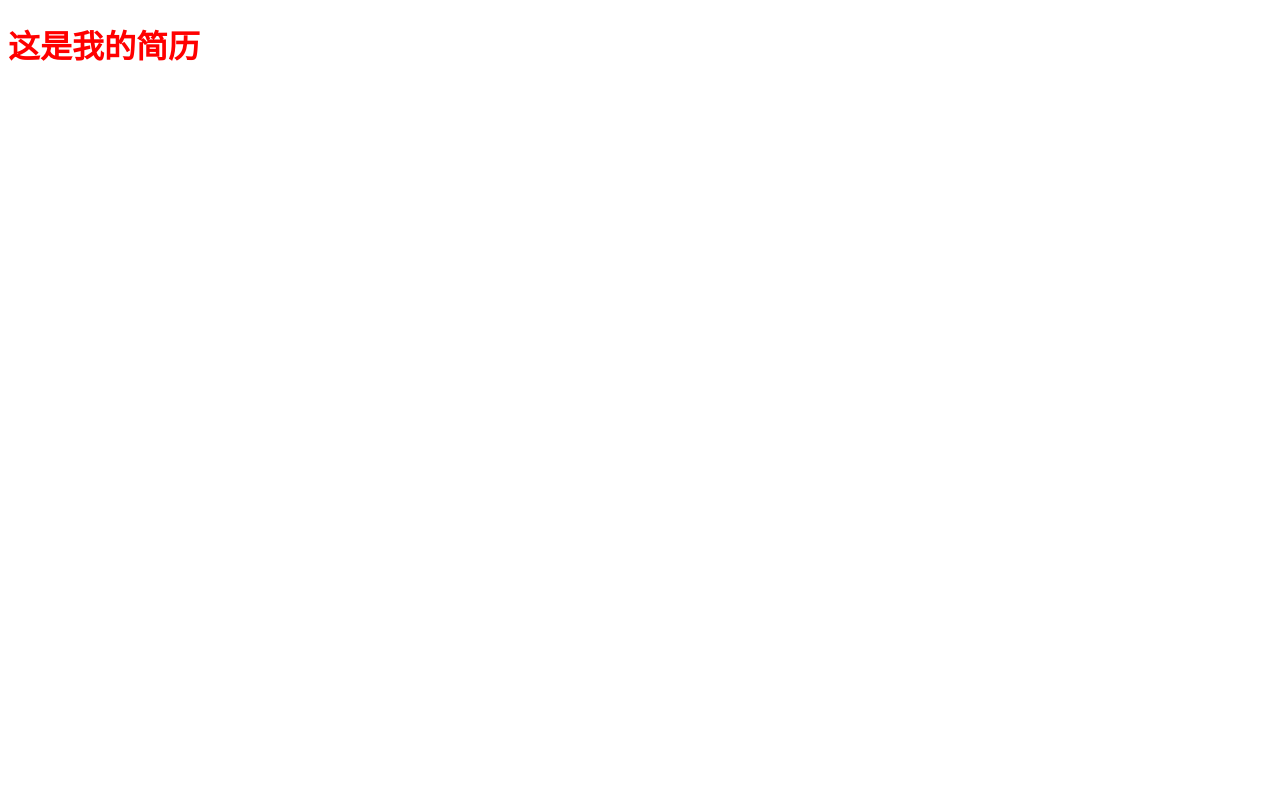
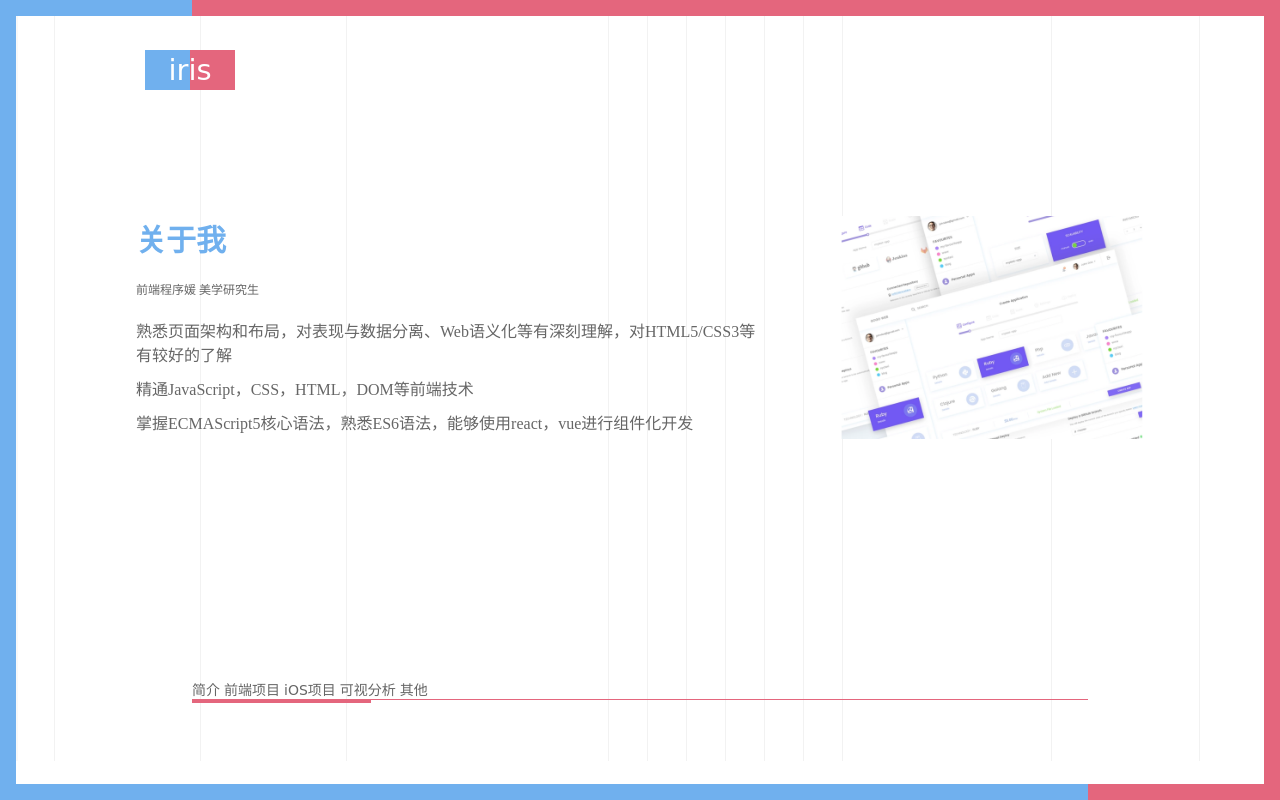
Before and after one commit to IrisPierce/myResume, a plain HTML site: page index.html in a window 1280 px wide. Drawn offline with Linux system fonts and the light colour scheme.

Commit message:
Add files via upload
html css 简单版本

```diff
--- a/css/index.css
+++ b/css/index.css
@@ -1,3 +1,197 @@
-h1{
-    color: red;
+* {
+    margin: 0;
+    padding: 0;
+    box-sizing: border-box;
 }
+
+#page {
+    height: 100vh;
+    overflow: auto;
+    scroll-behavior: smooth;
+}
+
+
+/* 一、page页面边框 */
+
+#page {
+    position: relative;
+    border-top: 16px solid #E4667D;
+    border-left: 16px solid #70B0EE;
+    border-right: 16px solid #E4667D;
+    border-bottom: 16px solid #70B0EE;
+    background: url(../img/bg.svg) 0 0 no-repeat;
+}
+
+
+/* before 伪元素:在元素内容的最前面添加新内容 */
+
+#page::before {
+    position: fixed;
+    top: 0;
+    left: 0;
+    z-index: 1;
+    /* z-index 是 -1，因此它在元素的后面出现。 */
+    content: '';
+    display: block;
+    width: 25%;
+    height: 16px;
+    background-color: #70B0EE;
+    transition: width .3s;
+    /* 从 16px 逐渐变为 xpx： */
+}
+
+
+/* after 伪元素:在每个 id=page 的元素的内容之后插入新内容 */
+
+#page::after {
+    position: fixed;
+    bottom: 0;
+    right: 0;
+    content: '';
+    display: block;
+    width: 25%;
+    height: 16px;
+    background-color: #E4667D;
+    transition: width .3s;
+}
+
+#page.about::before,
+#page.about::after {
+    width: 15%;
+}
+
+#page.web::before,
+#page.web::after {
+    width: 35%;
+}
+
+#page.iOS::before,
+#page.iOS::after {
+    width: 50%;
+}
+
+#page.visual::before,
+#page.visual::after {
+    width: 65%;
+}
+
+#page.other::before,
+#page.other::after {
+    width: 85%;
+}
+
+
+/* 二、logo */
+
+.logo {
+    position: fixed;
+    left: 145px;
+    top: 50px;
+    width: 90px;
+    line-height: 40px;
+    text-align: center;
+    color: #fff;
+    font-size: 29px;
+    font-family: cursive, 'Courier New', Courier, monospace;
+    background: linear-gradient(to right, #70B0EE 50%, #E4667D 50%);
+}
+
+
+/* 三、导航栏 */
+
+nav {
+    position: fixed;
+    left: 50%;
+    bottom: 100px;
+    transform: translateX(-50%);
+    border-bottom: 1px solid #E4667D;
+    display: fixed;
+    width: 70%;
+    min-width: 800px;
+}
+
+nav>a {
+    flex: 1;
+    padding-bottom: 10px;
+    font-size: 14px;
+    color: #666;
+    text-decoration: none;
+    font-family: cursive, 'Courier New', Courier, monospace;
+    text-align: center;
+}
+
+nav::after {
+    content: '';
+    position: absolute;
+    left: 0;
+    bottom: -4px;
+    width: calc(100%/5);
+    height: 3px;
+    background: #E4667D;
+    transition: left .3s;
+}
+
+#page.about nav::after {
+    left: 0;
+}
+
+#page.component nav::after {
+    left: calc(1*100%/5)
+}
+
+#page.framework nav::after {
+    left: calc(2*100%/5)
+}
+
+#page.miniapp nav::after {
+    left: calc(3*100%/5)
+}
+
+#page.wheels nav::after {
+    left: calc(4*100%/5)
+}
+
+
+/* 四、主页面的内容 分为h2、labels、detail */
+
+section {
+    display: flex;
+    height: 100vh;
+    min-height: 600px;
+    padding: 200px 120px;
+}
+
+section .main {
+    float: 1px;
+}
+
+section h2 {
+    font-size: 30px;
+    color: #70B0EE;
+}
+
+section .labels {
+    color: #666;
+    font-size: 12px;
+    margin-top: 20px;
+}
+
+section .detail {
+    color: #666;
+    font-size: 16px;
+    margin-top: 20px;
+}
+
+section .detail p {
+    margin-top: 10px;
+    font-weight: 200;
+}
+
+section figure {
+    width: 350px;
+    margin-left: 80px;
+}
+
+section figure img {
+    width: 100%;
+}
--- a/index.html
+++ b/index.html
@@ -1,5 +1,6 @@
 <!DOCTYPE html>
 <html lang="en">
+
 <head>
     <meta charset="UTF-8">
     <meta name="viewport" content="width=device-width, initial-scale=1.0">
@@ -7,8 +8,74 @@
     <title>我的简历</title>
     <link rel="stylesheet" href="./css/index.css">
 </head>
+
 <body>
-    <h1>这是我的简历</h1>
+    <div id="page" class="about">
+        <!-- 左上交LOGO部分 -->
+        <div class="logo">iris</div>
+        <!-- 中部下方的页面导航 -->
+        <nav>
+            <a href="#about">简介</a>
+            <a href="#web">前端项目</a>
+            <a href="#iOS">iOS项目</a>
+            <a href="#visual">可视分析</a>
+            <a href="#other">其他</a>
+        </nav>
+        <!-- 主页内容 -->
+        <section id="about">
+            <div class="main">
+                <h2>关于我</h2>
+                <div class="labels">前端程序媛 美学研究生</div>
+                <div class="detail">
+                    <p>熟悉页面架构和布局，对表现与数据分离、Web语义化等有深刻理解，对HTML5/CSS3等有较好的了解</p>
+                    <p>精通JavaScript，CSS，HTML，DOM等前端技术</p>
+                    <p>掌握ECMAScript5核心语法，熟悉ES6语法，能够使用react，vue进行组件化开发</p>
+                </div>
+            </div>
+            <figure>
+                <img src="img/about.png" alt="">
+            </figure>
+        </section>
+
+        <section id="web">
+            <div class="mian">
+                <h2>前端项目</h2>
+                <div class="labels">React ES6</div>
+                <div class="detail">
+                    <p>React全家桶项目</p>
+                </div>
+            </div>
+        </section>
+        <section id="iOS">
+            <div class="mian">
+                <h2>iOS项目</h2>
+                <div class="labels">swift</div>
+                <div class="detail">
+                    <p>元气天气</p>
+                </div>
+            </div>
+        </section>
+        <section id="web">
+            <div class="mian">
+                <h2>可视分析项目</h2>
+                <div class="labels">React ES6</div>
+                <div class="detail">
+                    <p>React全家桶项目</p>
+                </div>
+            </div>
+        </section>
+        <section id="web">
+            <div class="mian">
+                <h2>其他</h2>
+                <div class="labels">React ES6</div>
+                <div class="detail">
+                    <p>React全家桶项目</p>
+                </div>
+            </div>
+        </section>
+
+    </div>
     <script src="js/index.js"></script>
 </body>
+
 </html>
--- a/js/index.js
+++ b/js/index.js
@@ -1 +1,4 @@
-console.log("hello")
+window.onhashchange = () => {
+    console.log('hash')
+    document.querySelector('#page').className = location.hash.replace('#', '')
+}
```
Also changed, not shown: img/about.png (added), img/bg.svg (added).
